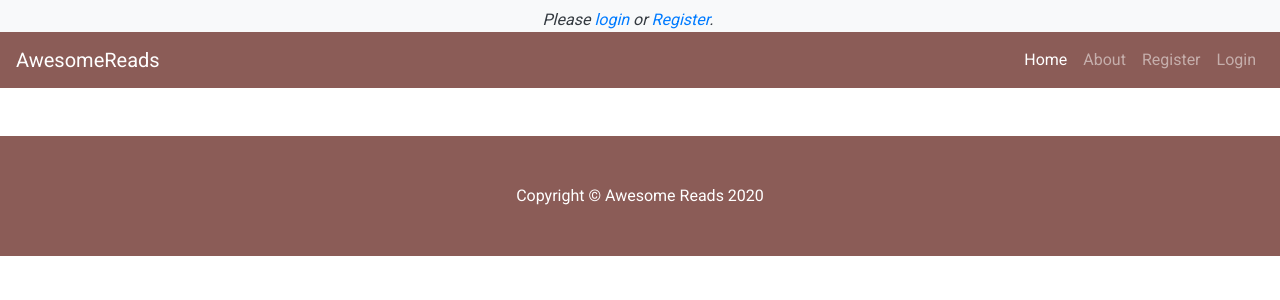
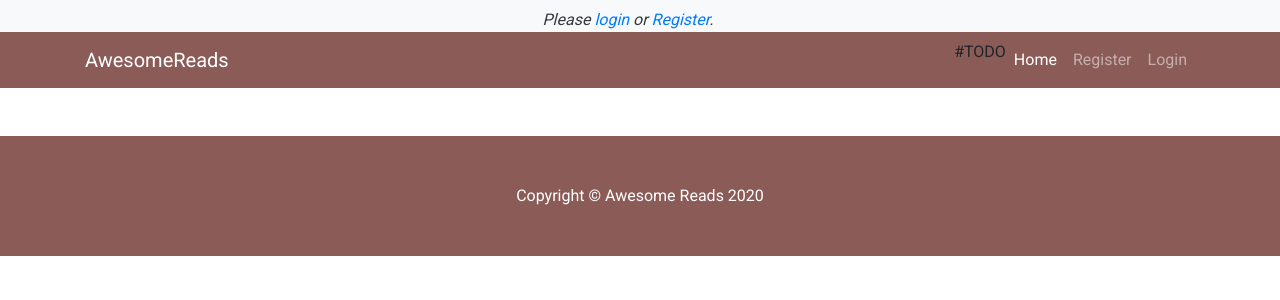
Before and after one commit to rootcanopy/Book-Reviews, a Flask app: page / in a window 1280 px wide. Shown: the top 300 px of the page. Run offline with Flask 2, Linux system fonts and the light colour scheme; some libraries are stand-ins or nearby versions.

Commit message:
played around witht the links in the navbar from bootstrap

```diff
--- a/static/style.css
+++ b/static/style.css
@@ -19,6 +19,12 @@ body {
     height: 100%;
 }
 
+.searchbutton{
+    opacity: .7;
+    border-radius: .3rem;
+}
+
+
 /* NAVBAR STYLES */
 .bg-dark{
     background-color: #8B5C57!important;
@@ -28,4 +34,4 @@ body {
 }
 .nav-item{
     color: black;
-  }
+}
--- a/templates/base.html
+++ b/templates/base.html
@@ -34,19 +34,28 @@
 
 <header>
     <nav class="navbar navbar-expand-md navbar-dark bg-dark">
-        <a class="navbar-brand" href="{{ url_for('index') }}">AwesomeReads</a>
-            <button class="navbar-toggler" type="button" data-toggle="collapse" data-target="#navbarNavAltMarkup" aria-controls="navbarNavAltMarkup" aria-expanded="false" aria-label="Toggle navigation">
-                <span class="navbar-toggler-icon"></span>
-            </button>
+        <div class="container">
+            <a class="navbar-brand" href="{{ url_for('index') }}">AwesomeReads</a>
+                <button class="navbar-toggler" type="button" data-toggle="collapse" data-target="#navbarResponsive" aria-controls="navbarResponsive" aria-expanded="false" aria-label="Toggle navigation">
+                    <span class="navbar-toggler-icon"></span>
+                </button>
 
-            <div class="collapse navbar-collapse" id="navbarNavAltMarkup">
-                <div class="navbar-nav ml-auto">
-                    <a class="nav-item nav-link active" href="{{ url_for('index') }}">Home<span class="sr-only">(current)</span></a>
-                    <a class="nav-item nav-link" href="#">About</a>
-                    <a class="nav-item nav-link" href="#">Register</a>
-                    <a class="nav-item nav-link" href="#">Login</a>
-                </div>
+            <div class="collapse navbar-collapse" id="navbarResponsive">
+                <!-- IF USER LOGGED IN -->
+                <ul class="navbar-nav ml-auto">#TODO
+
+                    <li class="nav-item {% block nav_index %}{% endblock %}">
+                        <a class="nav-link active" href="{{ url_for('index') }}">Home<span class="sr-only">(current)</span></a>
+                    </li>
+                    <li class="nav-item {% block nav_register %}{% endblock %}">
+                        <a class="nav-link" href="#">Register</a>
+                    </li>
+                    <li class="nav-item {% block nav_login %}{% endblock %}">
+                        <a class="nav-link" href="#">Login</a>
+                    </li>
+                </ul>
             </div>
+        </div>
     </nav>
 </header>
 
```
